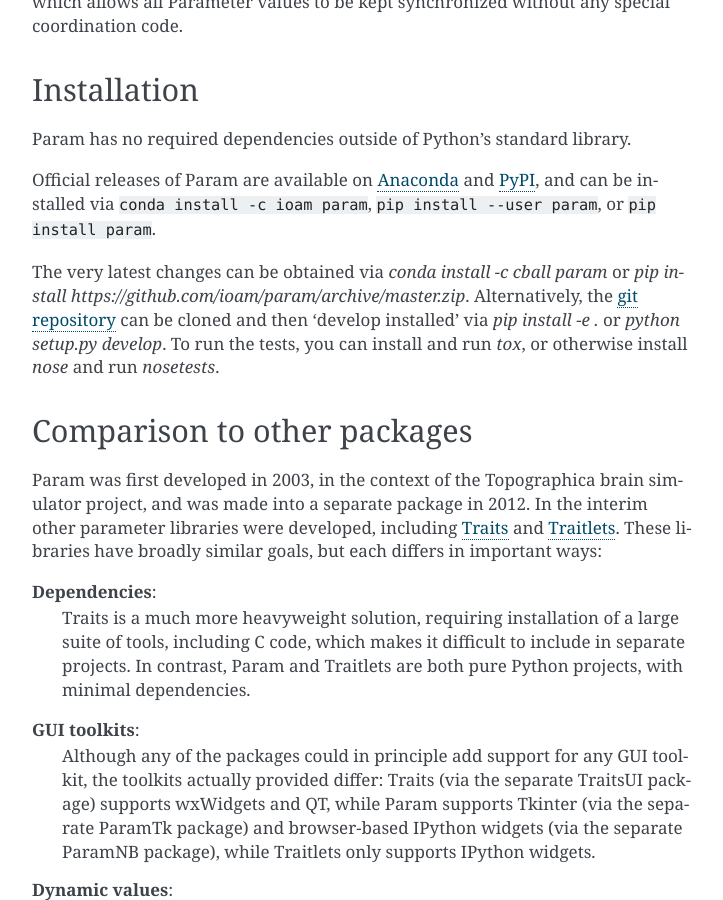
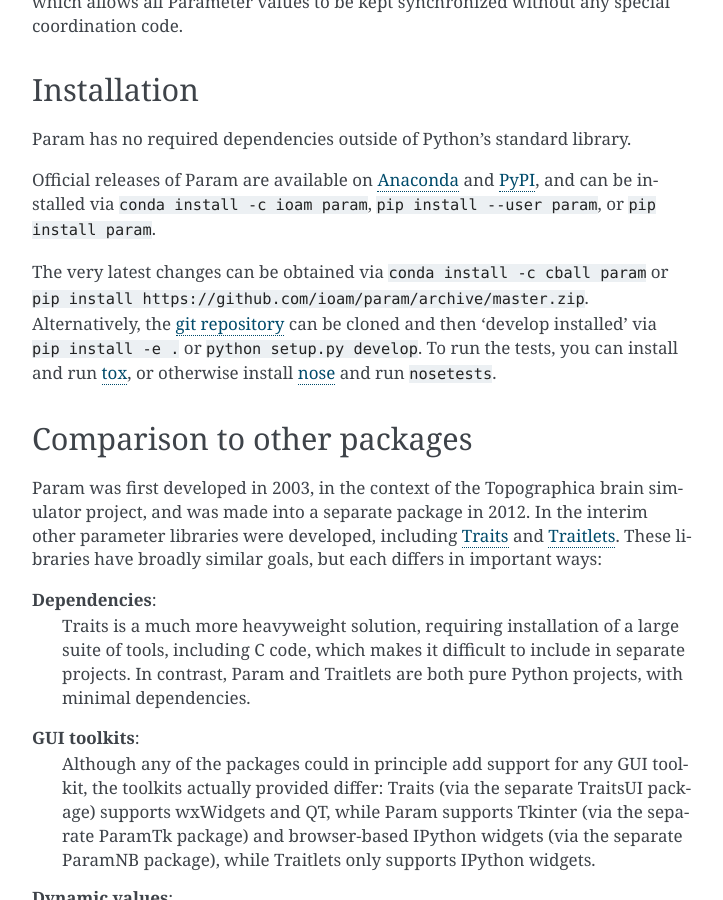
Before and after one commit to holoviz/param, a Sphinx documentation site: the page built from doc/index.rst, in a window 1280 px wide and 900 px high, scrolled down 2803 px. Shown: the whole window, without its empty margins (388-1111 px from the left). Built offline with Sphinx 7.4.7, drawn with Linux system fonts in a browser that asks for light colours; pages that are not in the unit, such as notebooks, are missing from menus; some of the changed lines change nothing that is shown.

Commit message:
Added some links, plus rst syntax fixes.
[ci skip].

```diff
--- a/doc/index.rst
+++ b/doc/index.rst
@@ -143,13 +143,14 @@
 ``conda install -c ioam param``, ``pip install --user param``, or
 ``pip install param``.
 
-The very latest changes can be obtained via `conda install -c cball
-param` or `pip install
-https://github.com/ioam/param/archive/master.zip`.  Alternatively, the
-`git repository <http://github.com/ioam/param>`_ can be cloned and
-then 'develop installed' via `pip install -e .` or `python setup.py
-develop`. To run the tests, you can install and run `tox`, or
-otherwise install `nose` and run `nosetests`.
+The very latest changes can be obtained via ``conda install -c cball
+param`` or ``pip install
+https://github.com/ioam/param/archive/master.zip``.  Alternatively,
+the `git repository <http://github.com/ioam/param>`_ can be cloned and
+then 'develop installed' via ``pip install -e .`` or ``python setup.py
+develop``. To run the tests, you can install and run `tox
+<https://tox.readthedocs.io/en/latest/>`_, or otherwise install `nose
+<http://nose.readthedocs.io/en/latest/>`_ and run ``nosetests``.
 
 
 Comparison to other packages
```
